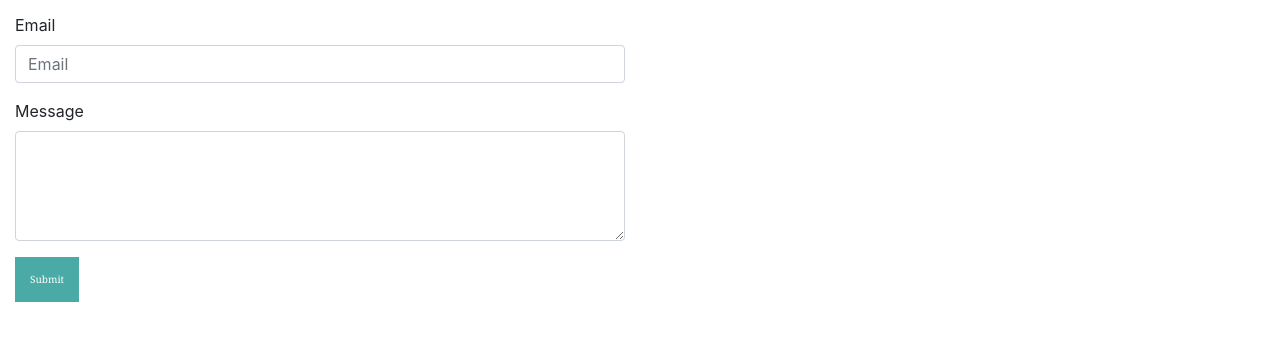
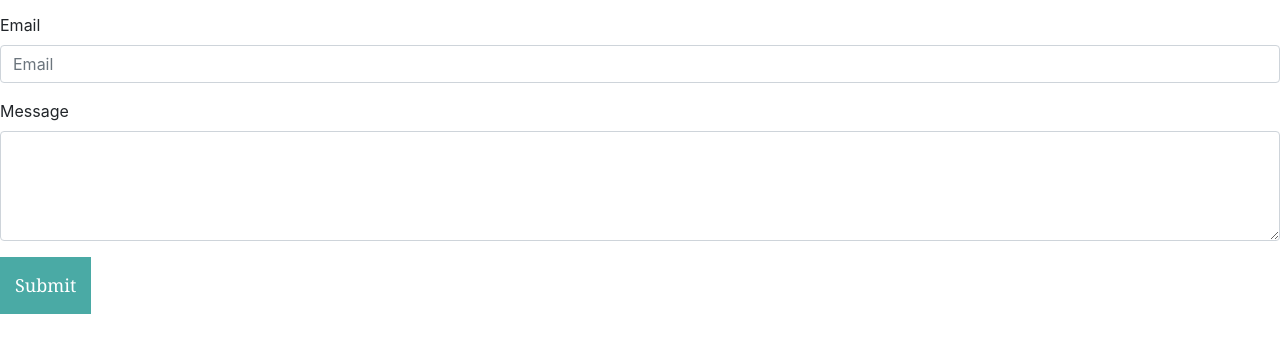
Before and after one commit to enochj316/Portfolio, a plain HTML site: page contact.html in a window 1280 px wide. Shown: the part 222-574 px from the top of the page. Drawn offline with nearby package versions, Linux system fonts and the light colour scheme; files whose address does not match are found by name.

Commit message:
validated contact.html upload

```diff
--- a/style.css
+++ b/style.css
@@ -22,7 +22,7 @@
     font-family: Georgia, Times, "Times New Roman", serif;
 
     /* Typography */
-    font-size: 10px;
+    font-size: 18px;
     padding: 15px;
     color: #fff;
     border: none;
```
Also changed, not shown: contact.html (+3 -3 lines).
